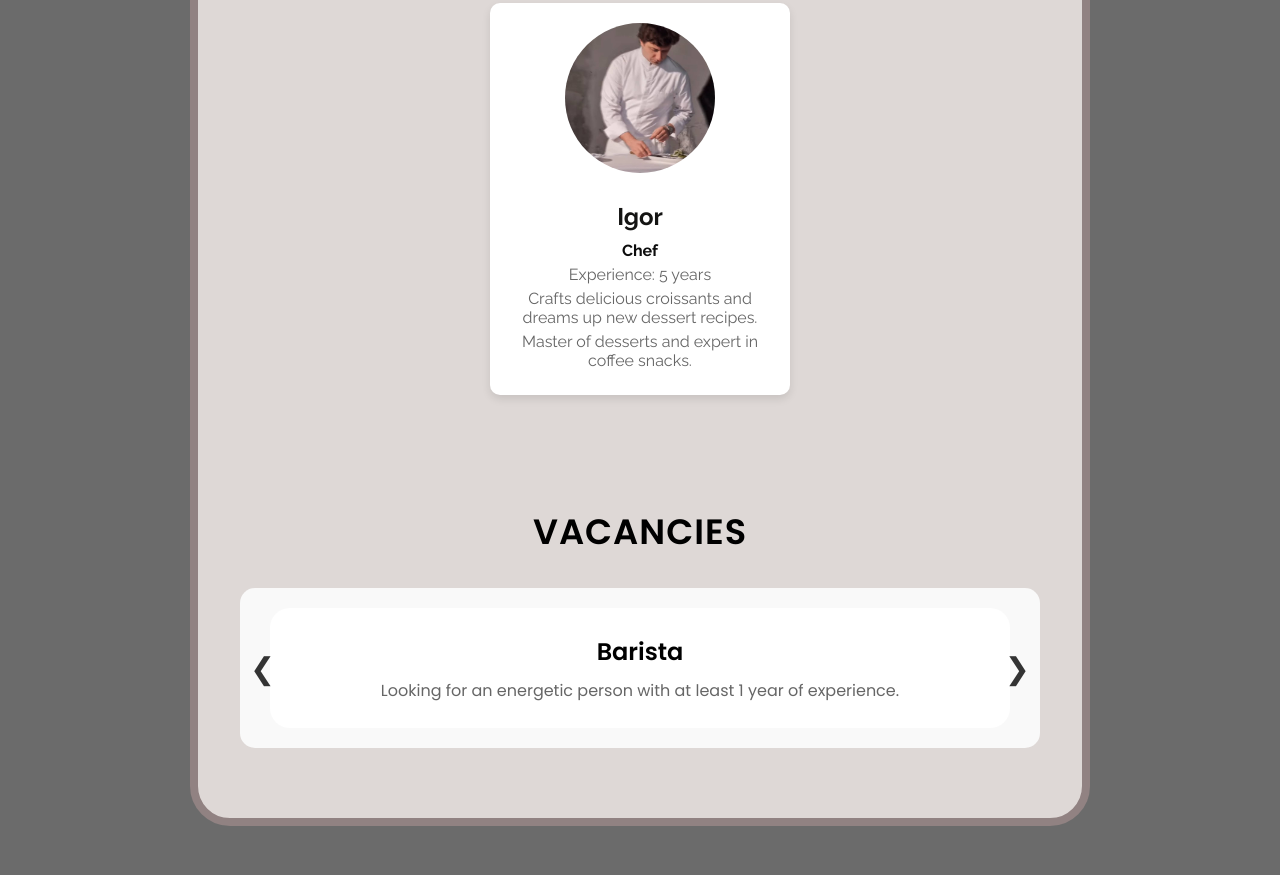
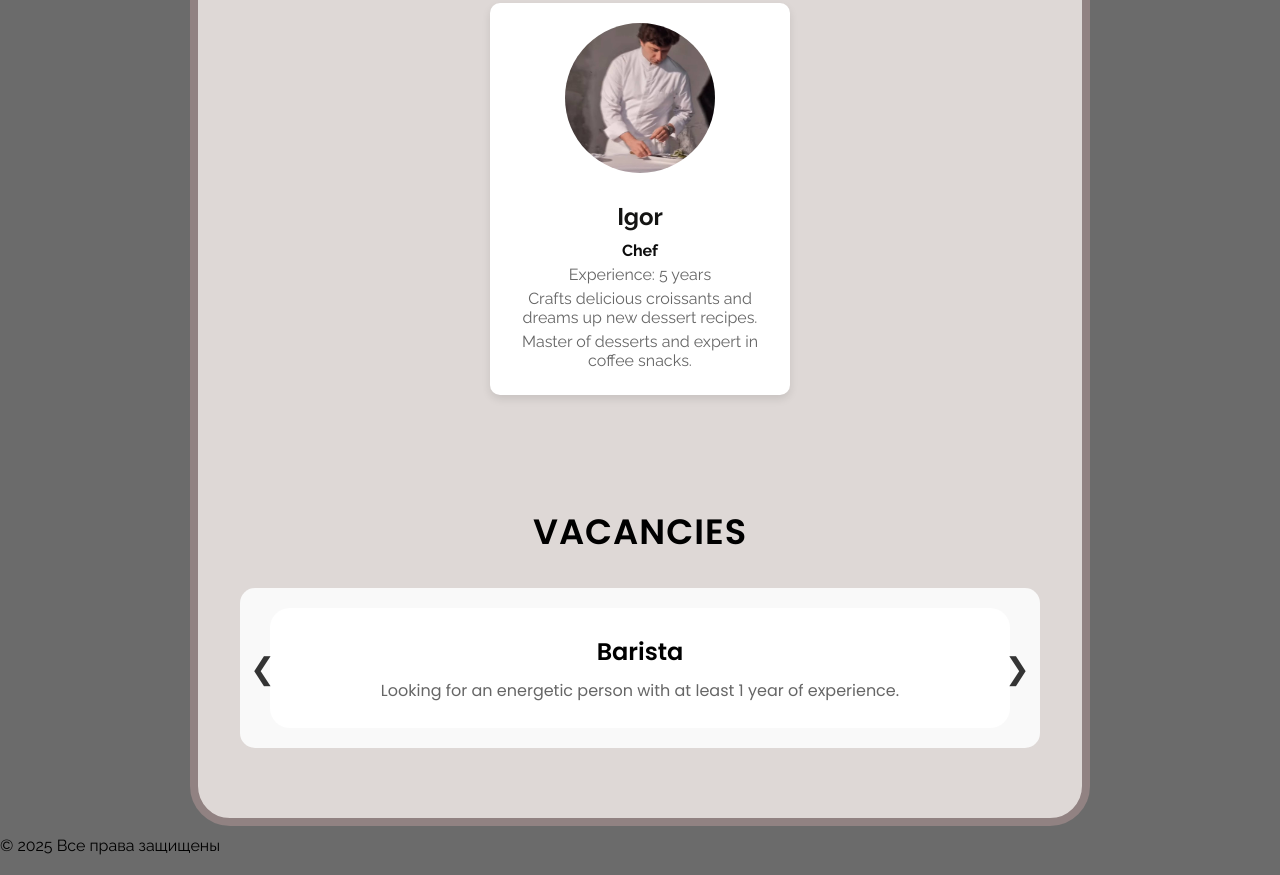
Before and after one commit to kwapetta2/mysite, a website: page ctaf.html in a window 1280 px wide. Shown: the part 1453-2328 px from the top of the page. Before the commit the page ends 2299 px from the top, so only its background shows below. Drawn offline with nearby package versions, Linux system fonts and the light colour scheme.

```diff
--- a/ctaf.html
+++ b/ctaf.html
@@ -111,6 +111,11 @@
             </div>
         </div>
     </div>
+    <footer>
+        <div class="bottom-strip">
+          © 2025 Все права защищены
+        </div>
+      </footer>
     <script>
         const carousel = document.querySelector('.carousel');
     const cards = document.querySelectorAll('.vacancy-card');
@@ -120,27 +125,32 @@
     let currentIndex = 0;
     const totalCards = cards.length;
 
+    // Update carousel position and active card
     function updateCarousel() {
         carousel.style.transform = `translateX(-${currentIndex * 100}%)`;
-
+        // Update active card for animation
         cards.forEach((card, index) => {
             card.classList.toggle('active', index === currentIndex);
         });
-
+        // Update active indicator
         indicators.forEach((indicator, index) => {
             indicator.classList.toggle('active', index === currentIndex);
         });
     }
+
+    // Next button click
     nextBtn.addEventListener('click', () => {
         currentIndex = (currentIndex + 1) % totalCards;
         updateCarousel();
     });
 
+    // Previous button click
     prevBtn.addEventListener('click', () => {
         currentIndex = (currentIndex - 1 + totalCards) % totalCards;
         updateCarousel();
     });
 
+    // Indicator click
     indicators.forEach((indicator, index) => {
         indicator.addEventListener('click', () => {
             currentIndex = index;
@@ -148,6 +158,7 @@
         });
     });
 
+    // Initialize carousel
     updateCarousel();
 ;
     </script>
```
